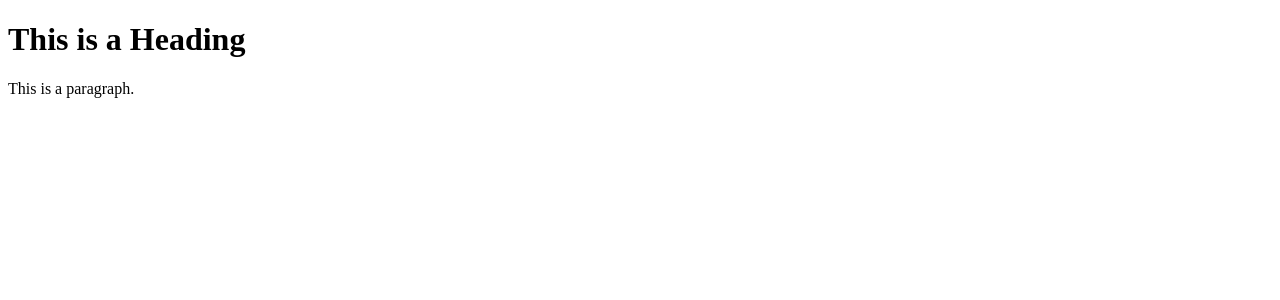
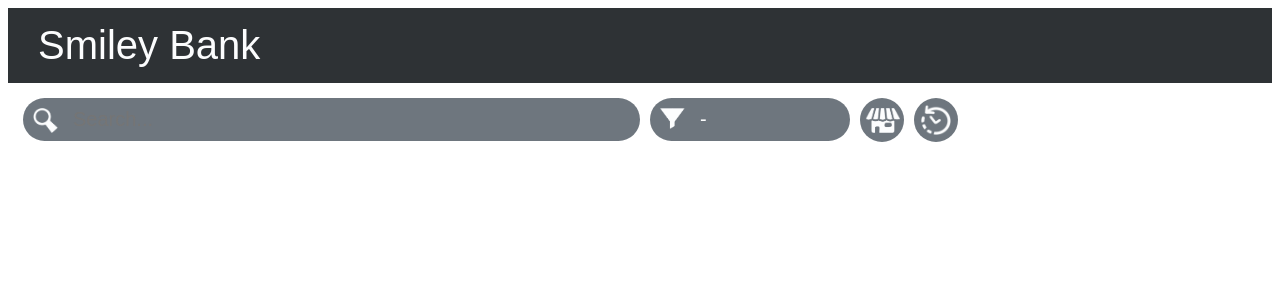
Before and after one commit to braydenminifie/smiley_bank, a Flask app: page / in a window 1280 px wide. Shown: the top 300 px of the page. Run offline with Flask 3, Linux system fonts and the light colour scheme; some web fonts are replaced.

Commit message:
feat: added visual-only title and navigation bar

```diff
--- a/app/templates/home.html
+++ b/app/templates/home.html
@@ -1,12 +1,44 @@
 <!DOCTYPE html>
 <html>
-<head>
-<title>Page Title</title>
-</head>
+    <head>
+        <title>Page Title</title>
+        <link rel="stylesheet" href="styles.css">
+        <link rel="stylesheet" href="https://use.typekit.net/qjk3wss.css">
+        <link rel="stylesheet" href="https://use.typekit.net/qjk3wss.css">
+    </head>
+
 <body>
 
-<h1>This is a Heading</h1>
-<p>This is a paragraph.</p>
+    <header>
+        <div class = "heading">Smiley Bank</div>
+    </header>
 
+    <main>
+
+        <div class = "nav_bar">
+            <form class="search_bar" action="/search" method="get">
+                <input type="search" class="search_bar_input" placeholder = "Search...">
+            </form>
+
+
+            <div class = "drop_down">
+                <button class = "drop_down_btn">-</button>
+                <div class="drop_down_content">
+                    <a href="#">Link 1</a>
+                    <a href="#">Link 2</a>
+                    <a href="#">Link 3</a>
+                </div>
+            </div>
+
+            <button class = shop_btn>
+                <img src = "STORE.png" alt="Store Button">
+            </button>
+
+            <button class = history_btn>
+                <img src = "HISTORY.png" alt="History Button">
+            </button>
+        </div>
+
+    </main>
 </body>
 </html>
--- /dev/null
+++ b/app/templates/styles.css
@@ -0,0 +1,109 @@
+header {
+    overflow: hidden;
+    background-color: #2e3235;
+
+}
+
+.heading {
+    color: #fcfdfe;
+    font-family: "marvin", sans-serif;
+    font-weight: 400;
+    font-style: normal;
+    font-size: 2.5rem;
+    padding: 15px 10px 15px 30px;
+
+}
+
+.nav_bar {
+    display: flex;
+    padding: 15px;
+    gap: 10px;
+}
+
+.search_bar {
+    width: 50%;
+}
+
+
+.search_bar_input {
+    width: 100%;
+    padding: 10px;
+    border: none;
+    background-color: #6e767e;
+    font-family: "dm-sans", sans-serif;
+    font-weight: 400;
+    font-style: normal;
+    color: #fcfdfe;
+    font-size: 20px;
+    border-radius: 30px;
+
+    background-image: url('SEARCH.png');
+    background-position: 10px 10px;
+    background-repeat: no-repeat;
+    padding-left: 50px;
+    background-size: 25px;
+}
+
+
+.drop_down_btn {
+    background-color: #6e767e;
+    color: #fcfdfe;
+    font-size: 20px;
+    padding: 10px;
+    border: none;
+    border-radius: 30px;
+    text-align: left;
+    min-width: 200px;
+
+    background-image: url('FILTER.png');
+    background-position: 10px 10px;
+    background-repeat: no-repeat;
+    padding-left: 50px;
+    background-size: 25px;
+}
+
+.drop_down_content {
+    display: none;
+    position: absolute;
+    background-color: #6e767e;
+    min-width: 200px;
+}
+
+
+.shop_btn {
+    background: none;
+    background-color: #6e767e;
+    border-radius: 50%;
+    border: none;
+    padding: 0;
+    display: flex;
+    justify-content: center;
+    align-items: center;
+    width: 44px;
+    height: 44px;
+
+}
+
+.shop_btn img {
+    width: 35px;
+    height: 25px;
+}
+
+.history_btn {
+    background: none;
+    background-color: #6e767e;
+    border-radius: 50%;
+    border: none;
+    padding: 0;
+    display: flex;
+    justify-content: center;
+    align-items: center;
+    width: 44px;
+    height: 44px;
+
+}
+
+.history_btn img {
+    width: 30px;
+    height: 30px;
+}
```
Also changed, not shown: app/templates/FILTER.png (added), app/templates/HISTORY.png (added), app/templates/SEARCH.png (added), app/templates/STORE.png (added).
